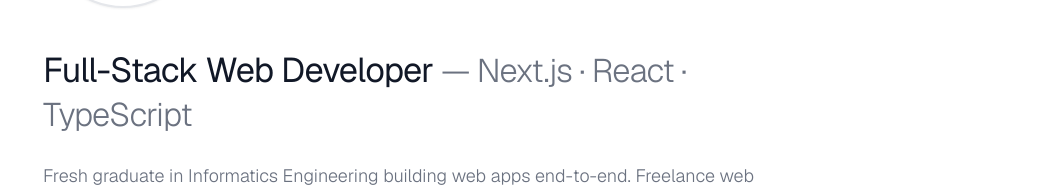
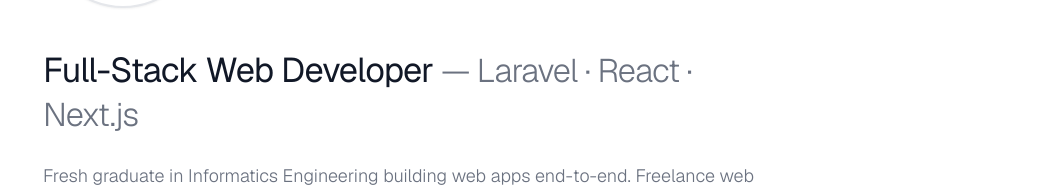
Before and after one commit to kianlabs/cv, a Next.js app: page / in a window 1280 px wide. Shown: the part 265-452 px from the top of the page, without its empty margins (237-1280 px from the left). Built offline with nearby package versions, Linux system fonts and the light colour scheme; no server answers.

Commit message:
content(hero): subtitle tech stack -> Laravel · React · Next.js

```diff
--- a/app/page.tsx
+++ b/app/page.tsx
@@ -78,7 +78,7 @@
             <div className="space-y-5 sm:space-y-6">
               <h2 className="max-w-full text-[1.7rem] font-normal tracking-tight leading-tight text-gray-900 dark:text-white sm:text-[2.05rem] md:text-[2.15rem]">
                 Full-Stack Web Developer{' '}
-                <span className="text-[0.95em] font-light text-gray-500 dark:text-gray-400">— Next.js · React · TypeScript</span>
+                <span className="text-[0.95em] font-light text-gray-500 dark:text-gray-400">— Laravel · React · Next.js</span>
               </h2>
               <p className="text-base font-light leading-7 text-gray-500 dark:text-gray-400 sm:text-lg sm:leading-8">
                 Fresh graduate in Informatics Engineering building web apps end-to-end. Freelance web developer via KyanDev, shipping production websites with{' '}
```
